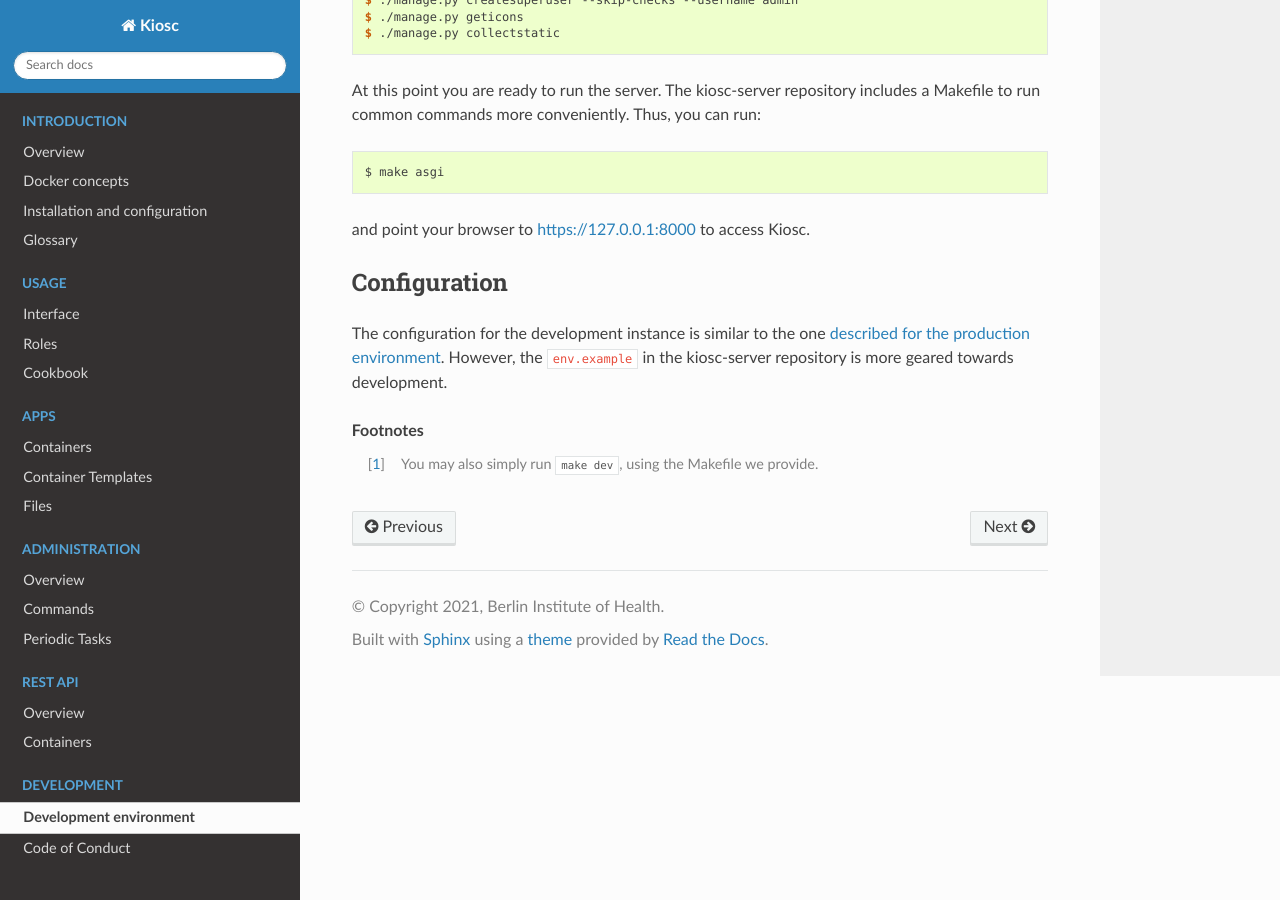
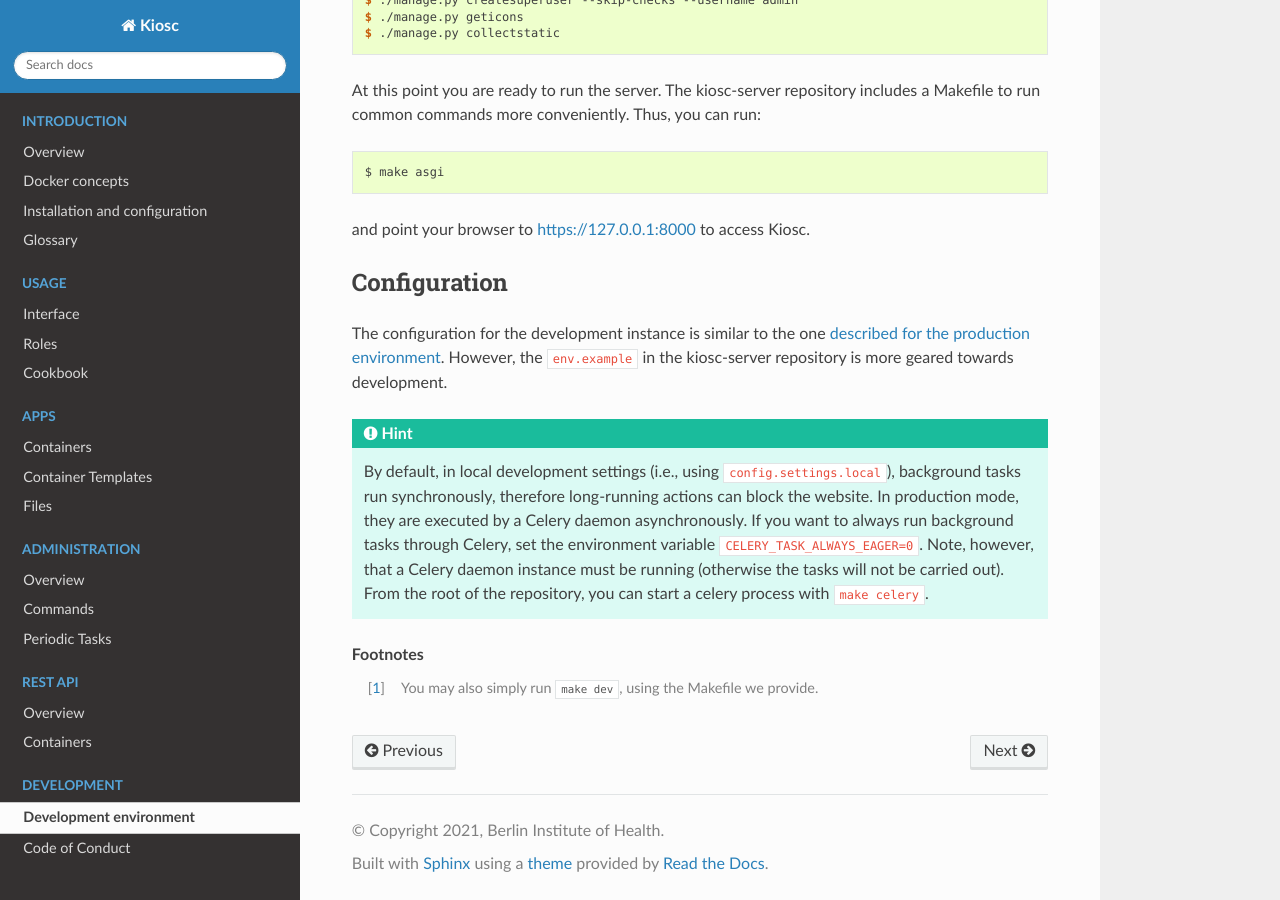
Before and after one commit to bihealth/kiosc-server, a Sphinx documentation site: the page built from docs/source/introduction_development.rst, in a window 1280 px wide and 900 px high, scrolled down 1736 px. Built offline with Sphinx 7.4.7 and the Read the Docs theme 3.1.0, drawn with Linux system fonts in a browser that asks for light colours.

Commit message:
fix and document CELERY_TASK_ALWAYS_EAGER

```diff
--- a/docs/source/introduction_development.rst
+++ b/docs/source/introduction_development.rst
@@ -108,6 +108,18 @@ to the one :ref:`described for the production environment
 ``env.example`` in the kiosc-server repository is more geared
 towards development.
 
+.. hint::
+
+    By default, in local development settings (i.e., using
+    ``config.settings.local``), background tasks run synchronously, therefore
+    long-running actions can block the website. In production mode, they
+    are executed by a Celery daemon asynchronously. If you want to always
+    run background tasks through Celery, set the environment variable
+    ``CELERY_TASK_ALWAYS_EAGER=0``. Note, however, that a Celery daemon instance
+    must be running (otherwise the tasks will not be carried out). From the root
+    of the repository, you can start a celery process with ``make celery``.
+
+
 .. rubric:: Footnotes
 
 .. [#footnote-make-dev] You may also simply run ``make dev``, using the Makefile
```
Also changed, not shown: docs/source/introduction_installation.rst (+0 -7 lines), docs/source/figures/introduction/interface/home_empty.png (added), 2 other files.
